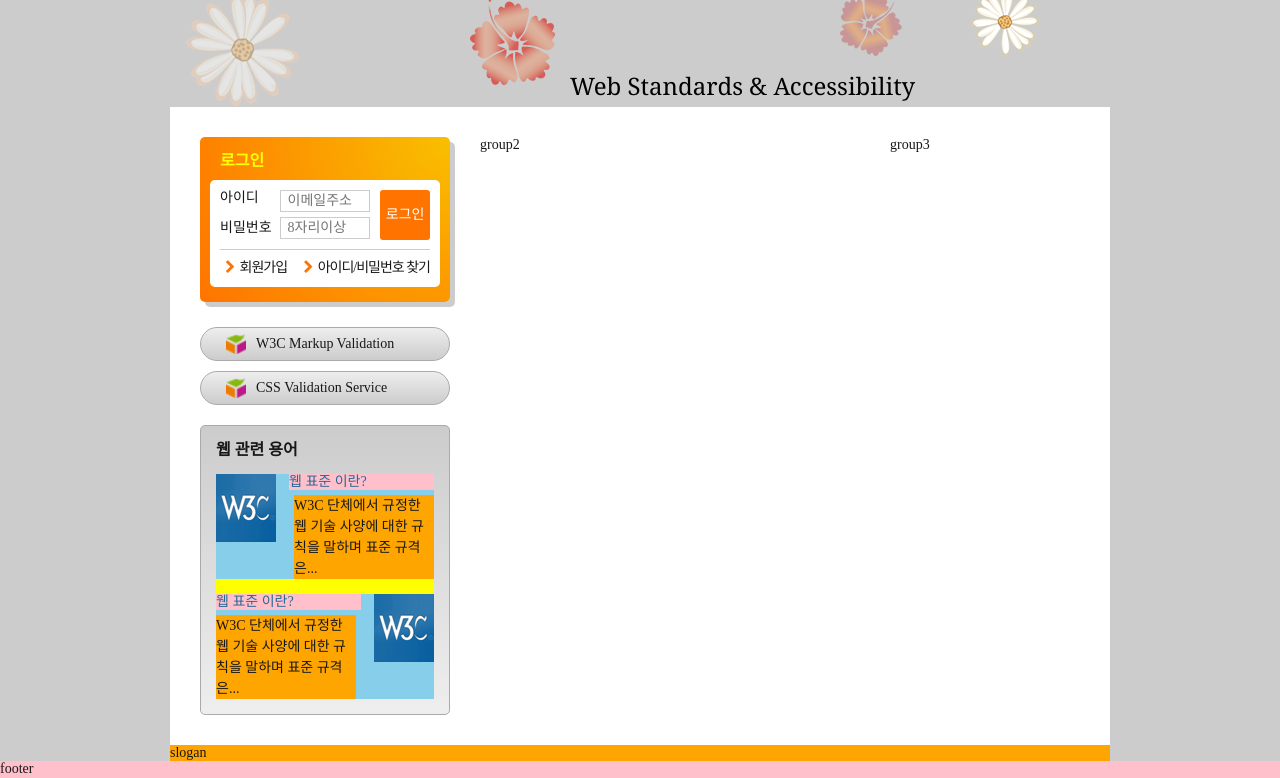
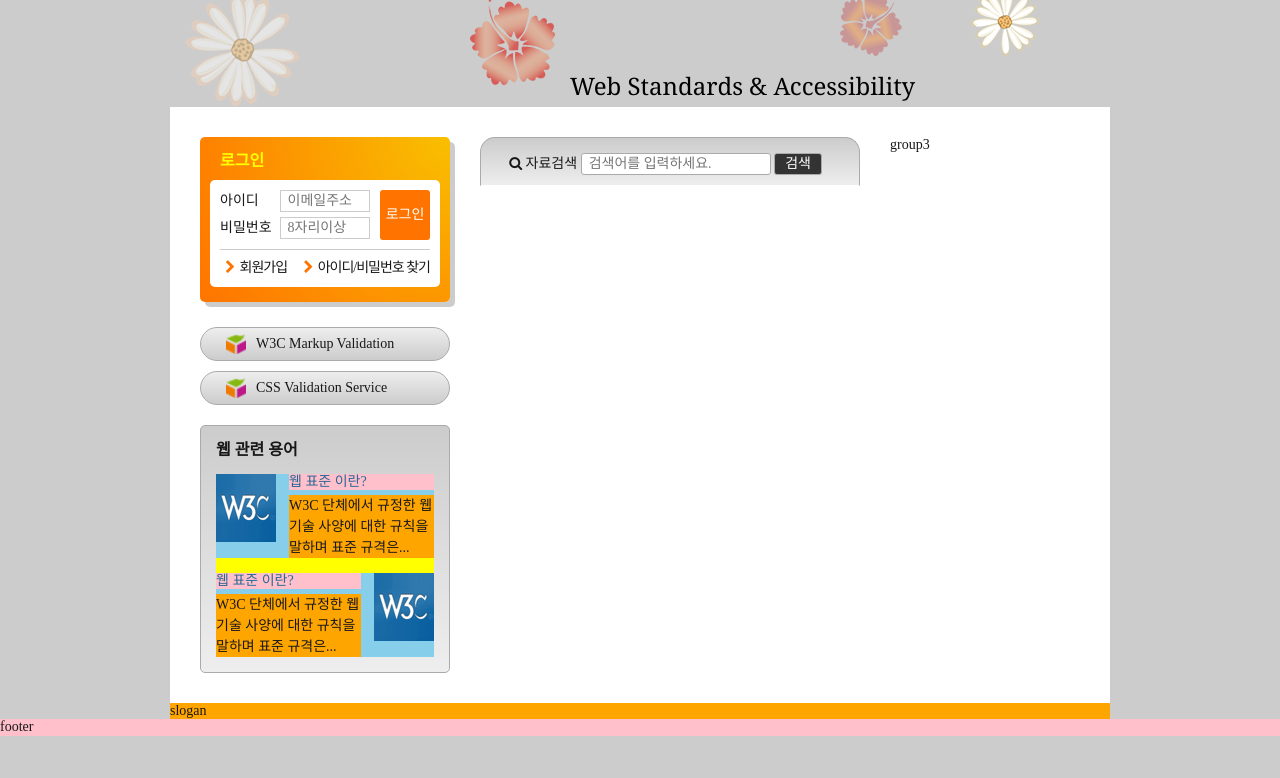
Before and after one commit to margu31/FDS, a plain HTML site: page index.html in a window 1280 px wide. Shown: the part 137-915 px from the top of the page. After the commit the page ends 873 px from the top, so only its background shows below. Drawn offline with nearby package versions, Linux system fonts and the light colour scheme; a web font is replaced by a local one.

Commit message:
검색 폼 마크업 및 디자인

```diff
--- a/css/stylesheet.css
+++ b/css/stylesheet.css
@@ -297,13 +297,6 @@ fieldset {
 .icon-right-open {
   color: orangered;
 }  */
-.group2 {
-  width: 380px;
-}
-
-.group3 {
-  width: 190px;
-}
 
 /* 로그인 */
 .login {
@@ -334,8 +327,8 @@ fieldset {
   margin: 0;
   position: relative;
 }
-.user-email * {
-  vertical-align: top;
+.user-email *, .user-pw * {
+  vertical-align: middle;
 }
 .user-email, .user-pw {
   margin-bottom: 5px;
@@ -451,8 +444,7 @@ fieldset {
 }
 .term-list-brief {
   background-color: orange;
-  float: right; /*부모크기랑 컨텐츠 영역의 크기가 동일해서 위로 안올라감, width 적용해주면 됨) */
-  width: 140px;
+   /*부모크기랑 컨텐츠 영역의 크기가 동일해서 위로 안올라감, width 적용해주면 됨) */
   margin-top: 5px;
   line-height: 1.5;
 }
@@ -506,6 +498,65 @@ fieldset {
   clear: both;
   display: block;
 } */
+.group2 {
+  width: 380px;
+}
+/* 검색폼 */
+.search-form {
+  background: #ccc linear-gradient(#ccc, #eee);
+  border: 1px solid #aaa;
+  border-bottom-color: #fff;
+  border-radius: 15px 15px 0 0;
+  padding: 15px 25px 10px;
+}
+.search-form fieldset {
+  border: 0;
+  margin: 0;
+  padding: 0;
+}
+.search-form-container {
+  display: flex;
+  flex-flow: row nowrap;
+  align-items: center;
+  justify-content: space-between;
+}
+
+.search-form [name="search"] {
+  border: 1px solid #aaa;
+  border-radius: 3px;
+  padding: 1px 1px 1px 0.5em;
+  height: 22px;
+  width: 190px;
+  /* margin: 0 5px; */
+}
+.btn-search {
+  background-color: #333;
+  border: 1px solid #aaa;
+  color: #fff;
+  border-radius: 3px;
+  height: 22px;
+  padding: 0 10px;
+}
+/* .search-form {
+  border: 1px solid lightslategray;
+  border-radius: 10px 10px 0 0;
+
+}
+.search-form fieldset {
+  margin: 0;
+  display: flex;
+  justify-content: center;
+  align-content: center;
+  flex-wrap: nowrap;
+  background-color: ;
+}
+.search-form label {
+  margin: 0;
+} */
+
+.group3 {
+  width: 190px;
+}
 .slogan {
   background: orange;
 }
--- a/index.html
+++ b/index.html
@@ -200,7 +200,25 @@
         </dl>
       </section>
     </div>
-    <div class="group group2">group2</div>
+    <div class="group group2">
+      <h2 class="a11y-hidden">검색</h2>
+      <form method="POST" action="https://formspree.io/seulbinim@gmail.com" class="search-form">
+        <fieldset>
+          <legend>검색 폼</legend>
+          <div class="seach-from-container">
+            <label for="search"><span class="icon-search"></span>자료검색</label>
+            <input type="search" id="search" name="search" required placeholder="검색어를 입력하세요.">
+            <button class="btn-search" type="submit">검색</button>
+          </div>
+        </fieldset>
+      </form>
+      <!-- <form class="search-form" action="">
+        <span class="icon-serch" aria-hidden="true"></span>
+        <label for="searchForm">자료검색</label>
+        <input type="text" id="searchForm" placeholder="검색어를 입력하세요.">
+        <button type="submit">검색</button>
+      </form> -->
+    </div>
     <div class="group group3">group3</div>
   </main>
   <div class="slogan">slogan</div>
```
